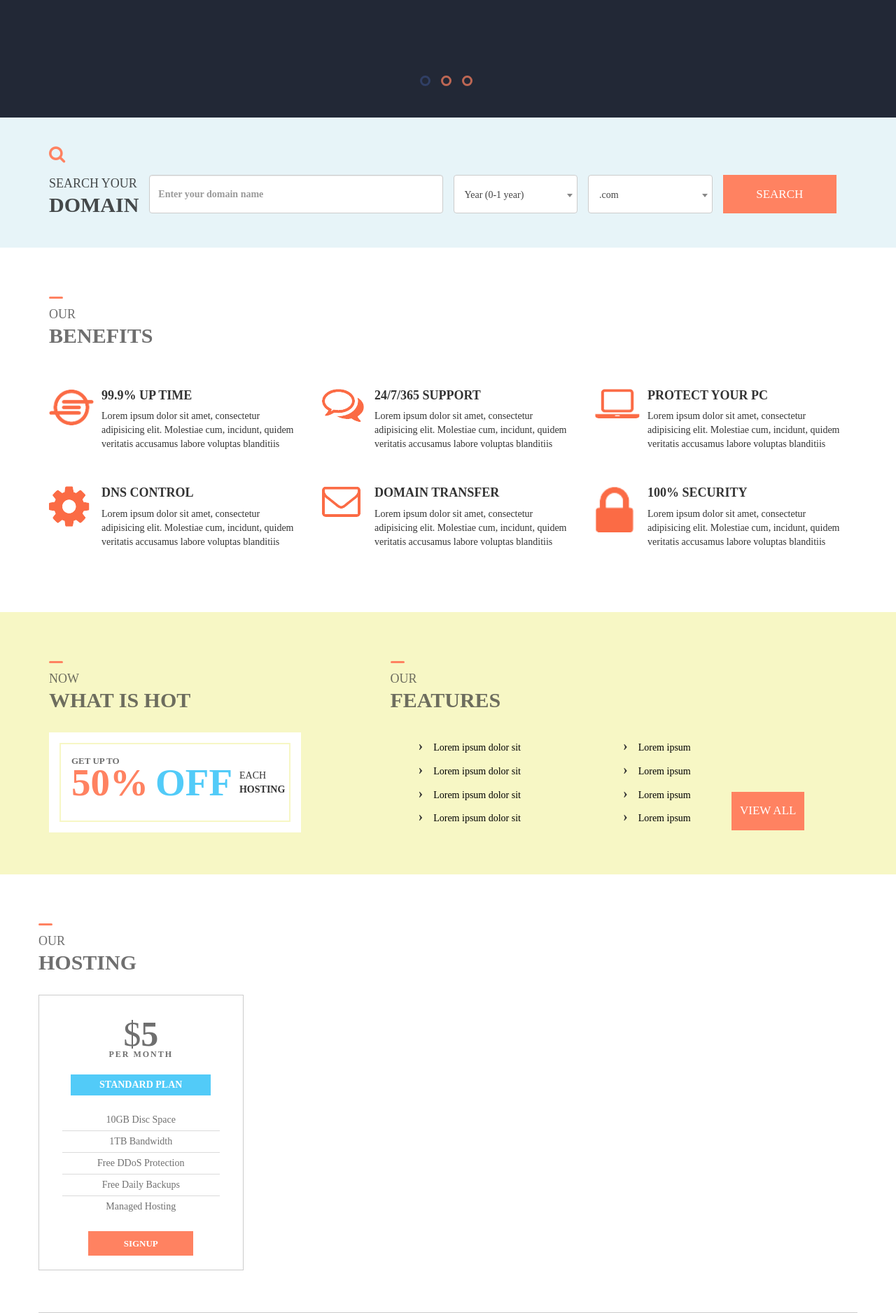
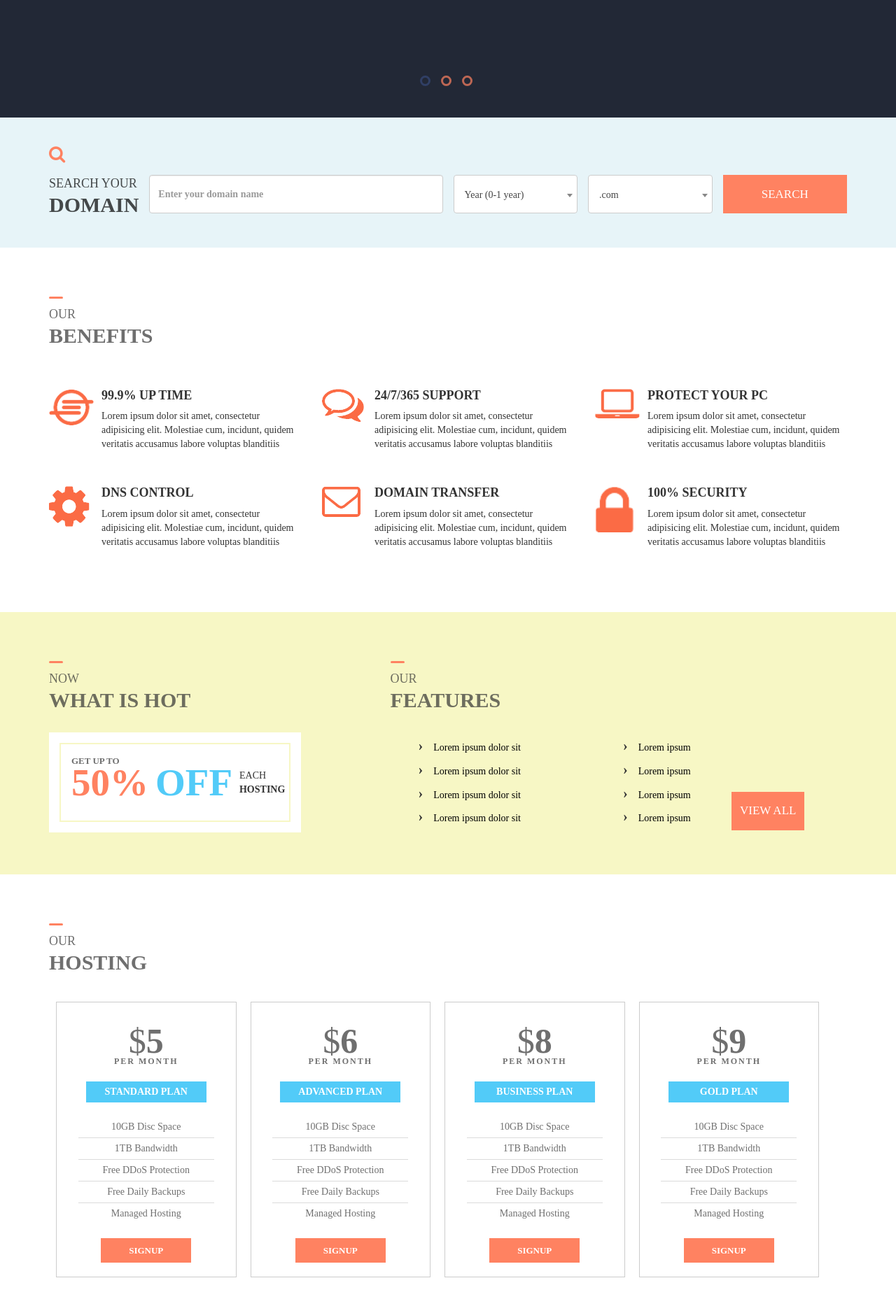
Before and after one commit to puh50/Bootstrap-3-site, a PHP site: page / in a window 1280 px wide. Shown: the part 556-2433 px from the top of the page at 70% size. After the commit the page ends 2382 px from the top, so only its background shows below. Run offline with PHP 8.4, Linux system fonts and the light colour scheme.

Commit message:
hosting section is finished

```diff
--- a/Site/css/style.css
+++ b/Site/css/style.css
@@ -284,7 +284,9 @@ a:link {
     border-radius: 0;
     border: none;
 }
-
+.button-block.button-block-domain-search {
+    padding-right: 0;
+}
 
 /*Section  4*/
 
@@ -416,8 +418,18 @@ a:link {
 /* Our hosting */
 
 .plan-block {
+    padding: 10px;
+    margin: 30px 0 0 0;
+    box-sizing: border-box;
+    display: flex;
+    flex-direction: column;
+    align-items: center;
+    justify-content: center;
+}
+.border {
+    border: 1px solid #ccc;
+    width: 100%;
     padding: 20px;
-    margin: 30px 0;
     border: 1px solid #ccc;
     box-sizing: border-box;
     display: flex;
@@ -425,10 +437,9 @@ a:link {
     align-items: center;
     justify-content: center;
 }
-.plan-block.col-lg-3 {
-    width: 20%;
-    margin-right: 5%;
-}
+/* .plan-block.no-left-padding {
+    padding-left: 0;
+} */
 .price-block {
     margin-bottom: 20px;
     display: flex;
@@ -457,6 +468,7 @@ a:link {
     font-weight: bold;
     text-align: center;
     text-transform: uppercase;
+    white-space: nowrap;
     padding: 5px;
     margin-bottom: 20px;
 }
@@ -670,4 +682,7 @@ a:link {
     .discount-block {
         padding: 10px;
     }
+    .plan-block {
+        width: 100%;
+    }
 }
--- a/Site/index.html
+++ b/Site/index.html
@@ -234,14 +234,15 @@
         <section id="hosting">
             <div class="container hosting">
                 <div class="row">
-                    <div class="title-block title-block-our-hosting">
+                    <div class="title-block title-block-hosting col-xs-12">
                         <div class="stick"></div>
                         <p class="uppercase-title title-block-p">Our</p>
                         <h4 class="uppercase-title title-block-h4">Hosting</h4>
                     </div>
                 </div>
-                <div class="row">
-                    <div class="plan-block col-xs-12 col-md-3">
+                <div class="row col-xs-12">
+                    <div class="plan-block no-left-padding col-xs-6 col-md-3">
+                        <div class="border">
                             <div class="price-block">
                                 <p class="price">&#36;<span class="price-digit">5</span></p>
                                 <p class="price-signature">per month</p>
@@ -262,7 +263,9 @@
                                 <button type="submit" class="btn btn-default button button-signup">SignUp</button>
                             </div>
                         </div>
-                    <div class="plan-block col-xs-12">
+                    </div>
+                    <div class="plan-block col-xs-6 col-md-3">
+                        <div class="border">
                             <div class="price-block">
                                 <p class="price">&#36;<span class="price-digit">6</span></p>
                                 <p class="price-signature">per month</p>
@@ -283,7 +286,9 @@
                                 <button type="submit" class="btn btn-default button button-signup">SignUp</button>
                             </div>
                         </div>
-                    <div class="plan-block col-xs-12">
+                    </div>
+                    <div class="plan-block col-xs-6 col-md-3">
+                        <div class="border">
                             <div class="price-block">
                                 <p class="price">&#36;<span class="price-digit">8</span></p>
                                 <p class="price-signature">per month</p>
@@ -304,7 +309,9 @@
                                 <button type="submit" class="btn btn-default button button-signup">SignUp</button>
                             </div>
                         </div>
-                    <div class="plan-block col-xs-12">
+                    </div>
+                    <div class="plan-block col-xs-6 col-md-3">
+                        <div class="border">
                             <div class="price-block">
                                 <p class="price">&#36;<span class="price-digit">9</span></p>
                                 <p class="price-signature">per month</p>
@@ -323,6 +330,7 @@
                             </div>
                             <div class="button-block button-block-signup">
                                 <button type="submit" class="btn btn-default button button-signup">SignUp</button>
+                            </div>
                         </div>
                     </div>
                 </div>
```
Lines whose indentation alone changed are shown as unchanged.
